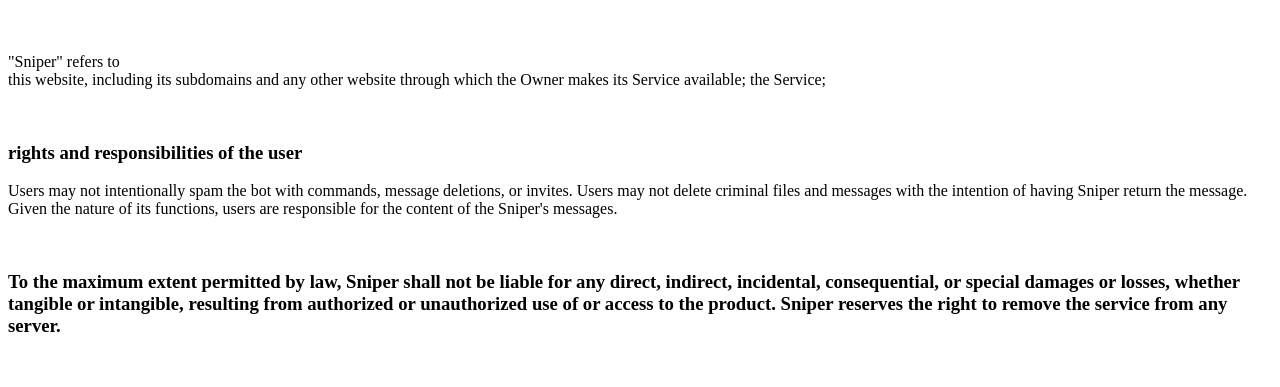
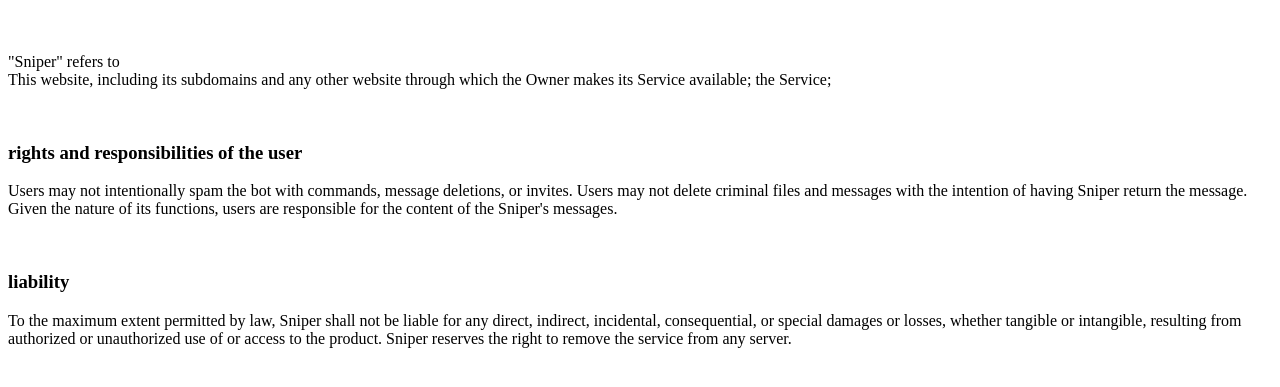
Before and after one commit to yezuna/sniper, a plain HTML site: page index.html in a window 1280 px wide. Shown: the part 61-448 px from the top of the page. Drawn offline with Linux system fonts and the light colour scheme.

Commit message:
Update index.html

```diff
--- a/index.html
+++ b/index.html
@@ -9,7 +9,7 @@
 <p>
 "Sniper" refers to
 <br>
-this website, including its subdomains and any other website through which the Owner makes its Service available;
+This website, including its subdomains and any other website through which the Owner makes its Service available;
 the Service;
 </p>
 
@@ -24,10 +24,11 @@ Given the nature of its functions, users are responsible for the content of the
 
 <br>
 
-<h3>
+<h3>liability</h3>
+<p>
 To the maximum extent permitted by law, Sniper shall not be liable for any direct, indirect, incidental, consequential, or special damages or losses, whether tangible or intangible, resulting from authorized or unauthorized use of or access to the product.
 Sniper reserves the right to remove the service from any server.
-</h3>
+</p>
 
 </body>
 </html>
```
